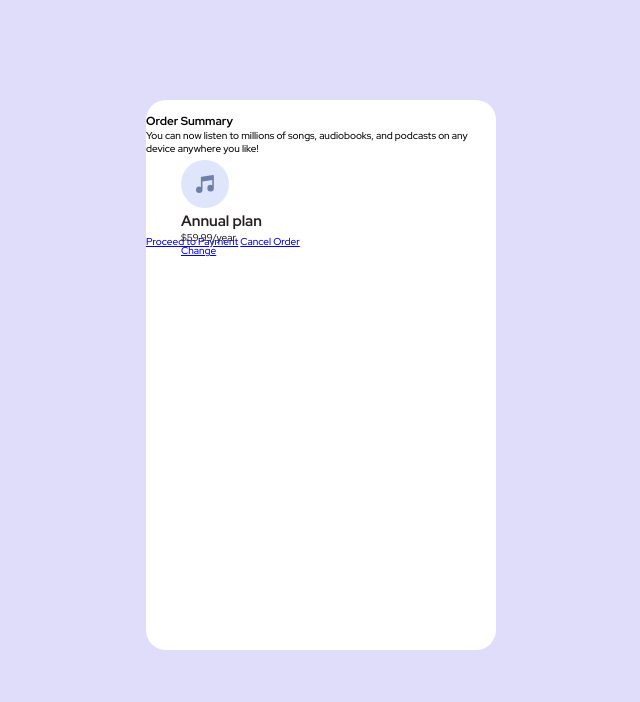
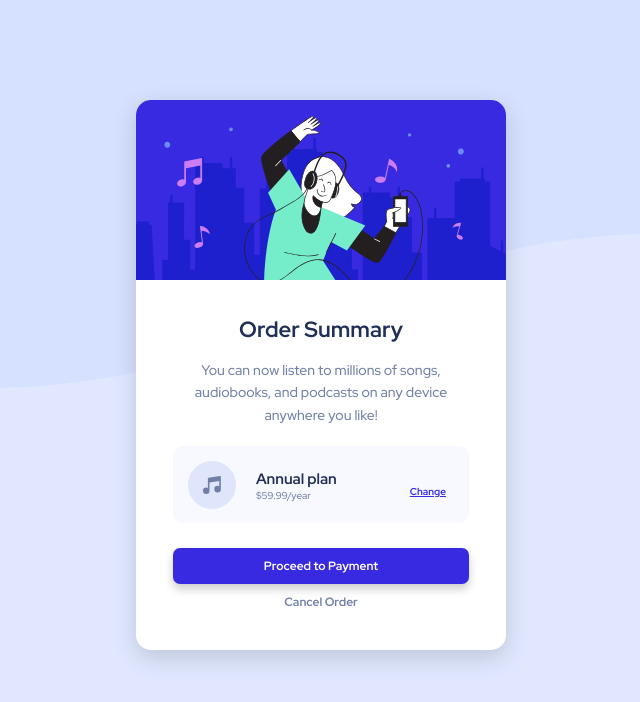
Before and after one commit to alliyah95/frontend-mentor-solutions, a plain HTML site: page order-summary-card-component/index.html in a window 1280 px wide. Shown: the whole page, without its empty margins (319-959 px from the left). Drawn offline with Linux system fonts and the light colour scheme.

Commit message:
Refactor

```diff
--- a/order-summary-card-component/css/style.css
+++ b/order-summary-card-component/css/style.css
@@ -1,108 +1,102 @@
-* {
+*, *::after, *::before {
   margin: 0;
   padding: 0;
-  font-family: 'Red Hat Display', sans-serif; }
+  box-sizing: inherit; }
 
 html {
   font-size: 62.5%; }
 
 body {
-  background-color: #dfddfa; }
-
-.main-div {
-  margin: auto 0;
-  padding: 0; }
-
-h1 {
-  color: #231F20;
-  font-size: 2.24rem;
-  font-weight: 900; }
-
-h4 {
-  font-size: 1.44rem; }
-
-.cancel-button {
-  color: #231F20;
-  font-size: 1.28rem;
-  left: 3.6rem;
-  padding: 0.7rem 10rem;
-  position: relative;
-  text-decoration: none;
-  top: 3.5rem; }
-
-.cancel-button :hover {
-  color: #231f20b2; }
-
-.proceed-button {
-  background-color: #382AE1;
-  border-radius: 0.6rem;
-  box-shadow: 0.8rem 0.8rem 1.2rem #e6e6e6;
-  color: #fff;
-  font-size: 1.28rem;
-  left: 3.5rem;
-  padding: 0.7rem 8.1rem;
-  position: relative;
-  text-decoration: none;
-  top: 2rem; }
-  .proceed-button:hover {
-    background-color: #766CF1; }
+  box-sizing: border-box;
+  background-image: url("../images/pattern-background-desktop.svg");
+  background-repeat: no-repeat;
+  background-size: contain;
+  background-color: #E0E8FF; }
 
 .card {
-  background-color: #fff;
-  border-radius: 2rem;
+  background-color: #FFFFFF;
+  border-radius: 1.5rem;
   height: 55rem;
   margin: 10rem auto;
   transition: 300ms ease-in-out;
-  width: 35rem; }
+  width: 37rem;
+  position: relative;
+  transition: all .3s;
+  box-shadow: 0 0.8rem 2.5rem rgba(0, 0, 0, 0.15);
+  font-family: 'Red Hat Display', sans-serif; }
+  .card__pic {
+    border-top-left-radius: inherit;
+    border-top-right-radius: inherit;
+    background-size: cover;
+    height: 18rem;
+    background-image: url("../images/illustration-hero.svg"); }
+  .card__description {
+    text-align: center; }
+    .card__description--title {
+      margin: 3.5rem auto 1.5rem;
+      font-size: 2.2rem;
+      font-weight: 900;
+      color: #1F2F56; }
+    .card__description--text {
+      font-size: 1.4rem;
+      color: #7280A7;
+      padding: 0 4rem;
+      line-height: 1.6; }
+  .card__plan {
+    margin: 2rem auto 2.5rem;
+    background-color: #F8F9FE;
+    position: relative;
+    border-radius: 1rem;
+    width: 80%;
+    height: 14%; }
+    .card__plan--icon {
+      position: absolute;
+      margin: 1.5rem;
+      display: inline-block; }
+    .card__plan--description {
+      width: 60%; }
+      .card__plan--description-title {
+        color: #1F2F56;
+        position: absolute;
+        top: 30%;
+        left: 28%; }
+      .card__plan--description-text {
+        position: absolute;
+        color: #7280A7;
+        top: 55%;
+        left: 28%; }
+      .card__plan--description-change-btn {
+        position: absolute;
+        color: #382AE1;
+        font-weight: 900;
+        left: 80%;
+        top: 50%; }
+        .card__plan--description-change-btn:hover {
+          text-decoration: none;
+          color: #766CF1; }
+  .card__buttons {
+    position: relative;
+    font-size: 1.2rem;
+    margin: 2rem auto;
+    width: 100%;
+    text-align: center; }
   .card:hover {
-    box-shadow: 0.8rem 0.8rem 0.5rem #e6e6e6;
-    transform: scale(1.15);
-    transition: 0.5s ease; }
-  .card__plan {
-    background-color: #fff;
-    border-radius: 0.6rem;
-    color: #231F20;
-    height: 7rem;
-    margin: 0.5rem 3.5rem;
-    position: relative; }
-  .card__person-img {
-    border-radius: inherit;
-    border-bottom-left-radius: 0;
-    border-bottom-right-radius: 0;
-    margin-bottom: 1rem;
-    width: inherit; }
-  .card__summary {
-    margin-top: 3rem;
-    text-align: center; }
-    .card__summary--description {
-      color: #231f20b2;
-      font-size: 1.5rem;
-      line-height: 1.4;
-      padding: 2rem 3rem 1.5rem 3rem; }
+    transform: scale(1.05); }
 
-.plan--music-icon {
-  float: left;
-  left: 2.2rem;
-  top: 1.8rem;
-  position: relative;
-  width: 12%; }
-
-.plan--description {
-  left: 7.5rem;
-  position: absolute;
-  top: 1.6rem; }
-
-.plan--price {
-  color: #231f20b2;
-  font-size: 1.44rem; }
-
-.plan--change:hover {
-  color: #766CF1;
-  text-decoration: none; }
-
-.plan--change {
-  color: #382AE1;
-  font-size: 1.28rem;
-  left: 13rem;
-  position: absolute;
-  bottom: 1.2rem; }
+.btn {
+  border-radius: .7rem;
+  font-weight: 900;
+  color: #7280A7;
+  width: 80%;
+  text-decoration: none;
+  padding: 1rem 2rem;
+  margin: auto;
+  display: inline-block; }
+  .btn--colored {
+    background-color: #382AE1;
+    color: #FFFFFF;
+    box-shadow: 0 0.5rem 1rem rgba(0, 0, 0, 0.2); }
+    .btn--colored:hover {
+      background-color: #766CF1; }
+  .btn--plain:hover {
+    color: #1F2F56; }
```
